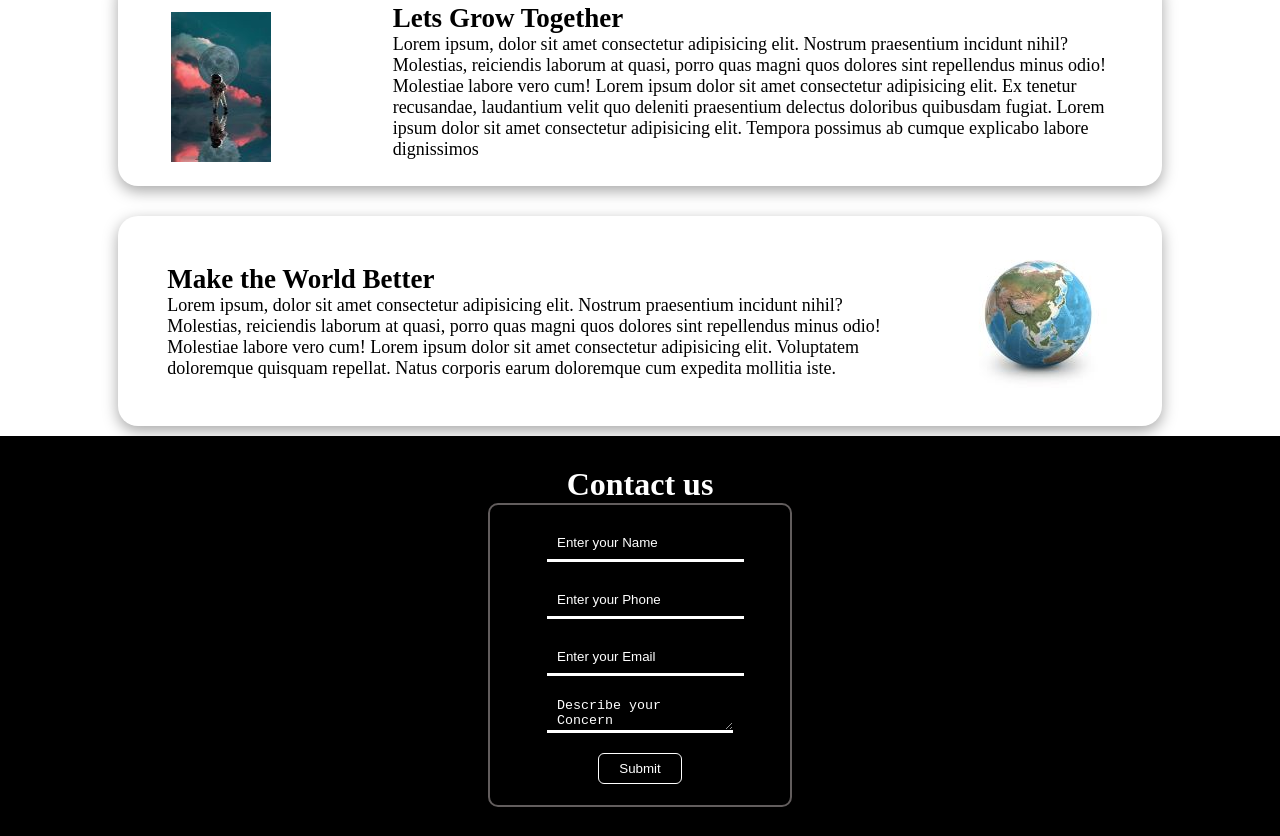
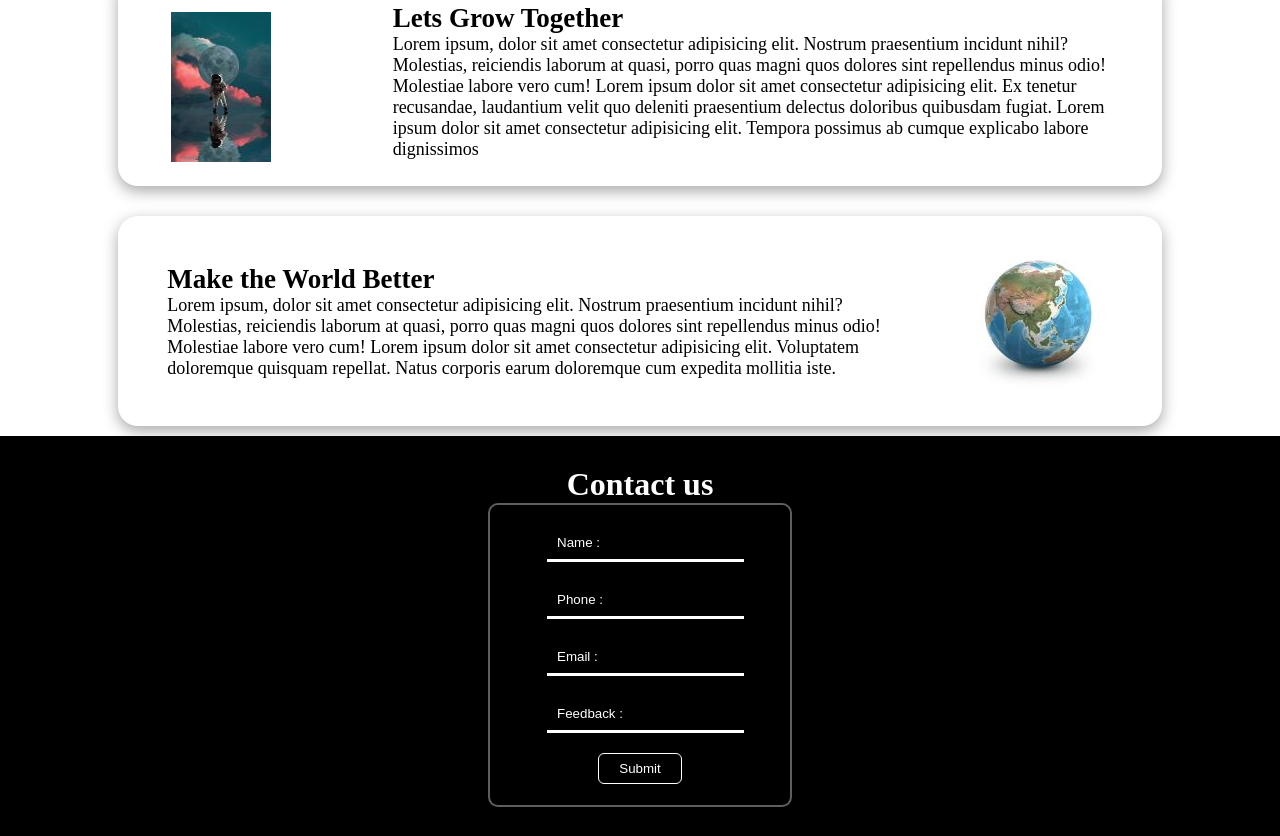
Before and after one commit to Chauhanluv/space, a plain HTML site: page index.html in a window 1280 px wide. Shown: the part 1094-1930 px from the top of the page. Drawn offline with Linux system fonts and the light colour scheme.

Commit message:
Update index.html

```diff
--- a/index.html
+++ b/index.html
@@ -33,7 +33,7 @@
 
                 <div class="navbar2  " id="list1">
                     <input type="text" class="input1">
-                    <button class="btn">Search</button>
+                    <button class="btn1">Search</button>
 
                 </div>
             </div>
@@ -50,9 +50,12 @@
                         only
                         be
                         start by INDIA first. </p>
-                    <button class="btnl">Join us</button>
+                    <button class="btn1">Join us</button>
                 </div>
-                <img src="img2.jpg" alt="">
+                <div class="img1">
+                    <img src="img2.jpg" alt="">
+
+                </div>
             </div>
         </div>
 
@@ -106,19 +109,23 @@
             <h1>Contact us</h1>
             <div class="input">
                 <div class="inputitem">
-                    <input class="input1" type="text" placeholder="Enter your Name">
+                    <input class="input1" type="text" placeholder="Name :">
+                    <!-- <label  class="label"> Name:</label> -->
                 </div>
 
                 <div class="inputitem">
-                    <input class="input1" type="text" placeholder="Enter your Phone">
+                    <input class="input1" type="text" placeholder="Phone :">
+                    <!-- <label class="label">Phone:</label> -->
                 </div>
 
                 <div class="inputitem">
-                    <input class="input1" type="text" placeholder="Enter your Email">
+                    <input class="input1" type="text" placeholder="Email :">
+                    <!-- <label  class="label"> Email:</label> -->
                 </div>
 
-                <div class="inputitem" id="message">
-                    <textarea class="input1" name="message" id="" cols="35" rows="5" placeholder="Describe your Concern"></textarea>
+                <div class="inputitem">
+                    <input class="input1" type="text" placeholder="Feedback :">
+                    <!-- <label  class="label">Feedback:</label> -->
                 </div>
                 <button class="btn">Submit</button>
             </div>
```
